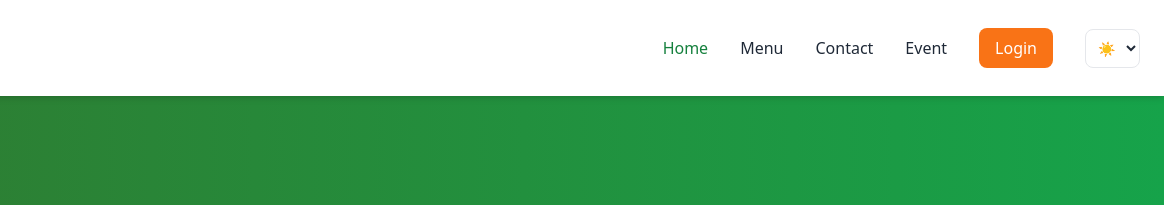
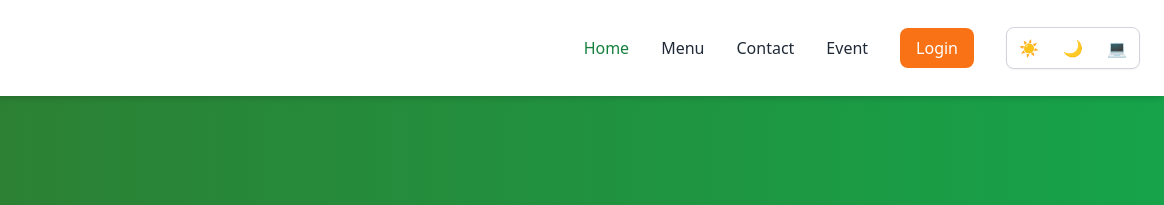
Before and after one commit to kunpheaktralim-cloud/Web-Design-, a website: page index.html in a window 1280 px wide. Shown: the top 205 px of the page, 116-1280 px from the left. Drawn offline with nearby package versions, Linux system fonts and the light colour scheme.

Commit message:
Update index.html

```diff
--- a/index.html
+++ b/index.html
@@ -41,12 +41,17 @@
          class="bg-orange-500 text-white px-4 py-2 rounded-lg hover:bg-orange-600 transition">
         Login
       </a>
-      <select id="themeSelect"
-        class="px-2 py-2 rounded-lg border text-sm bg-white dark:bg-gray-800 dark:text-white">
-        <option value="light">☀️</option>
-        <option value="dark">🌙</option>
-        <option value="system">💻</option>
-      </select>
+<div class="flex items-center rounded-lg overflow-hidden border border-gray-300 bg-white shadow-sm">
+  <button onclick="setTheme('light')" class="px-3 py-2 hover:bg-gray-100" title="Light mode">
+    ☀️
+  </button>
+  <button onclick="setTheme('dark')" class="px-3 py-2 hover:bg-gray-100" title="Dark mode">
+    🌙
+  </button>
+  <button onclick="setTheme('system')" class="px-3 py-2 hover:bg-gray-100" title="System mode">
+    💻
+  </button>
+</div>
     </nav>
 
   </div>
```
